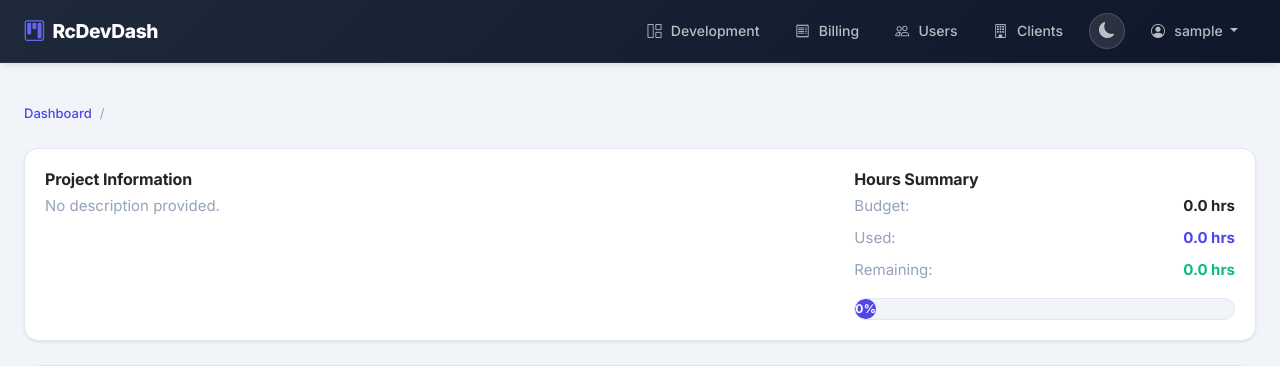
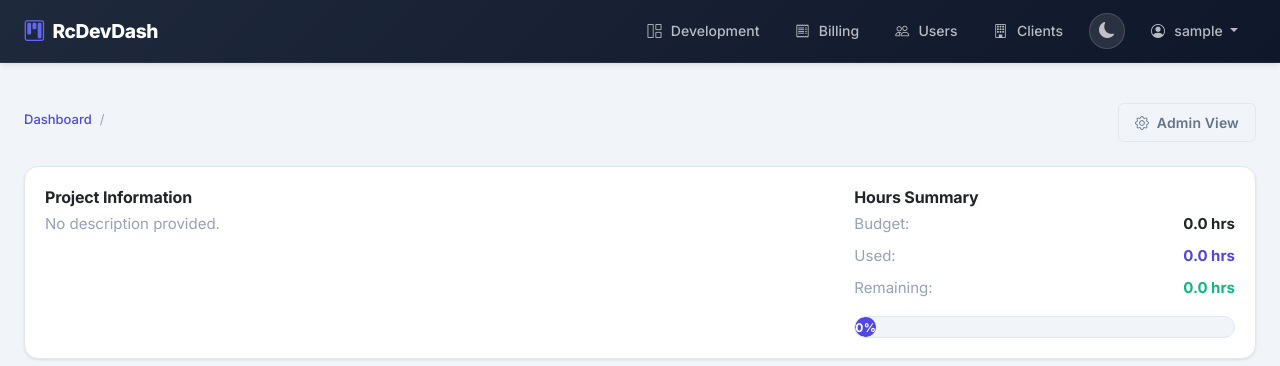
Before and after one commit to Right-Click-Dev/RcDevDash, a Flask app: template templates/dev_project_view.html in a window 1280 px wide. Shown: the top 366 px of the page. Run offline with Flask 3, Linux system fonts and the light colour scheme; the template is opened without the code that fills it, so the values that code supplies are empty; the visitor is signed in with stand-in values (Sample User, id 1).

Commit message:
Admin to dev side for dev work

```diff
--- a/templates/dev_project_view.html
+++ b/templates/dev_project_view.html
@@ -4,7 +4,8 @@
 
 {% block content %}
 <!-- Project Header -->
-<div class="mb-4">
+<div class="d-flex justify-content-between align-items-center mb-4">
+    <div>
         <nav aria-label="breadcrumb">
             <ol class="breadcrumb">
                 <li class="breadcrumb-item"><a href="{{ url_for('home') }}">Dashboard</a></li>
@@ -15,6 +16,14 @@
         {% if current_phase %}
         <div class="d-inline-flex align-items-center mt-1">
             <span class="badge bg-primary"><i class="bi bi-signpost-split me-1"></i> Current Phase: {{ current_phase.name }}</span>
+        </div>
+        {% endif %}
+    </div>
+    {% if current_user.is_admin %}
+    <div>
+        <a href="{{ url_for('project_detail', project_id=project.id) }}" class="btn btn-outline-secondary">
+            <i class="bi bi-gear me-1"></i> Admin View
+        </a>
     </div>
     {% endif %}
 </div>
--- a/templates/project_detail.html
+++ b/templates/project_detail.html
@@ -26,6 +26,9 @@
     </div>
     <div class="d-flex gap-2">
         {% if current_user.is_admin %}
+        <a href="{{ url_for('dev_project_view', project_id=project.id) }}" class="btn btn-primary">
+            <i class="bi bi-code-slash me-1"></i> Dev View
+        </a>
         <a href="{{ url_for('billing_detail', project_id=project.id) }}" class="btn btn-dark">
             <i class="bi bi-receipt me-1"></i> Billing
         </a>
```
Also changed, not shown: .claude/settings.local.json. Lines whose indentation alone changed are shown as unchanged.
